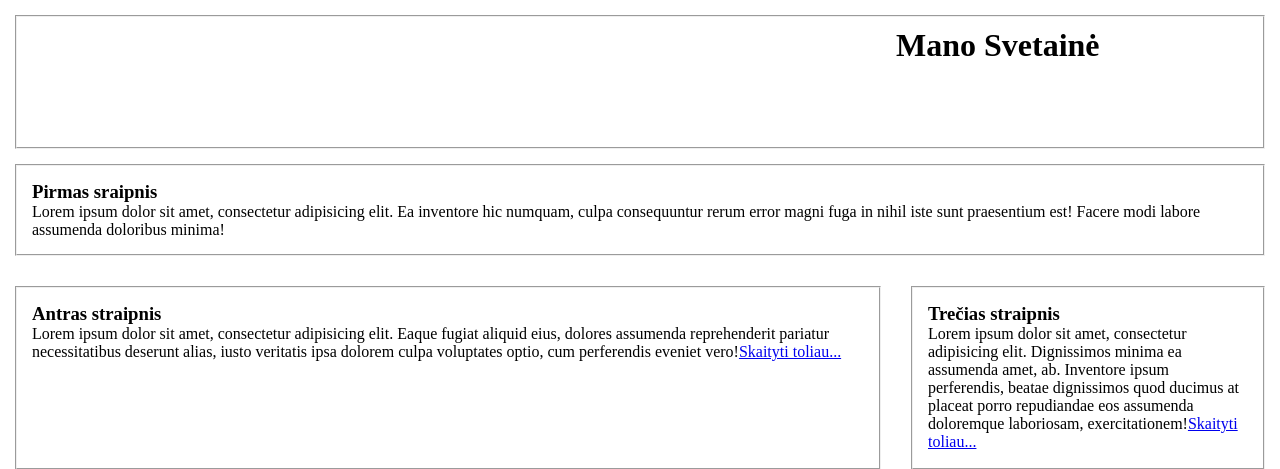
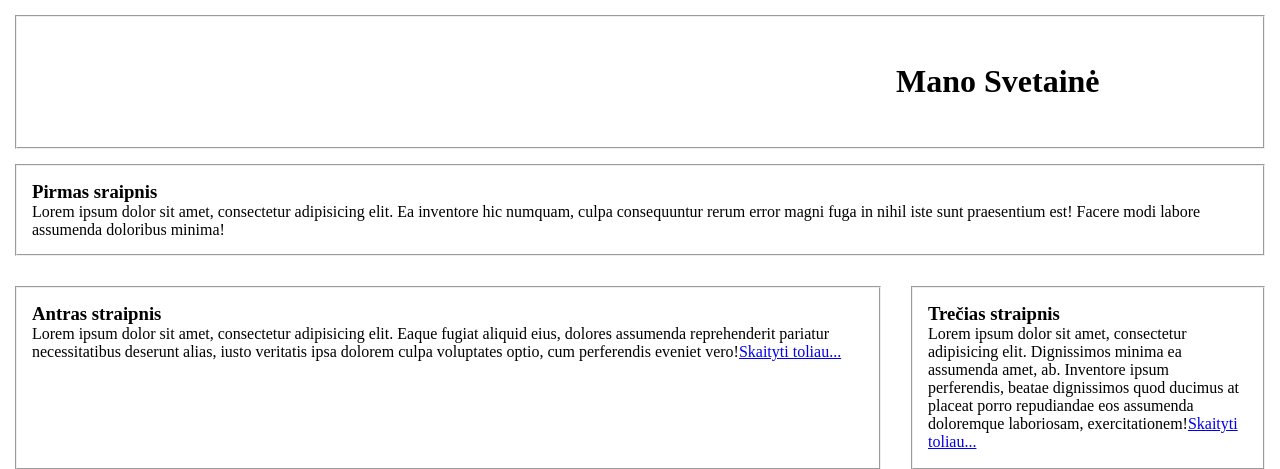
Before and after one commit to RobertWebCourse/First-Project, a PHP site: page / in a window 1280 px wide. Shown: the top 469 px of the page. Run offline with PHP 8.4, Linux system fonts and the light colour scheme.

Commit message:
Namu darbas 'CSS 9'

```diff
--- a/Namu darbas 30/main.css
+++ b/Namu darbas 30/main.css
@@ -14,7 +14,7 @@
 }
 h1 {
 	position: absolute;
-	top: 5%;
+	top: 20%;
 	left: 70%;
 }
 fieldset {
```
